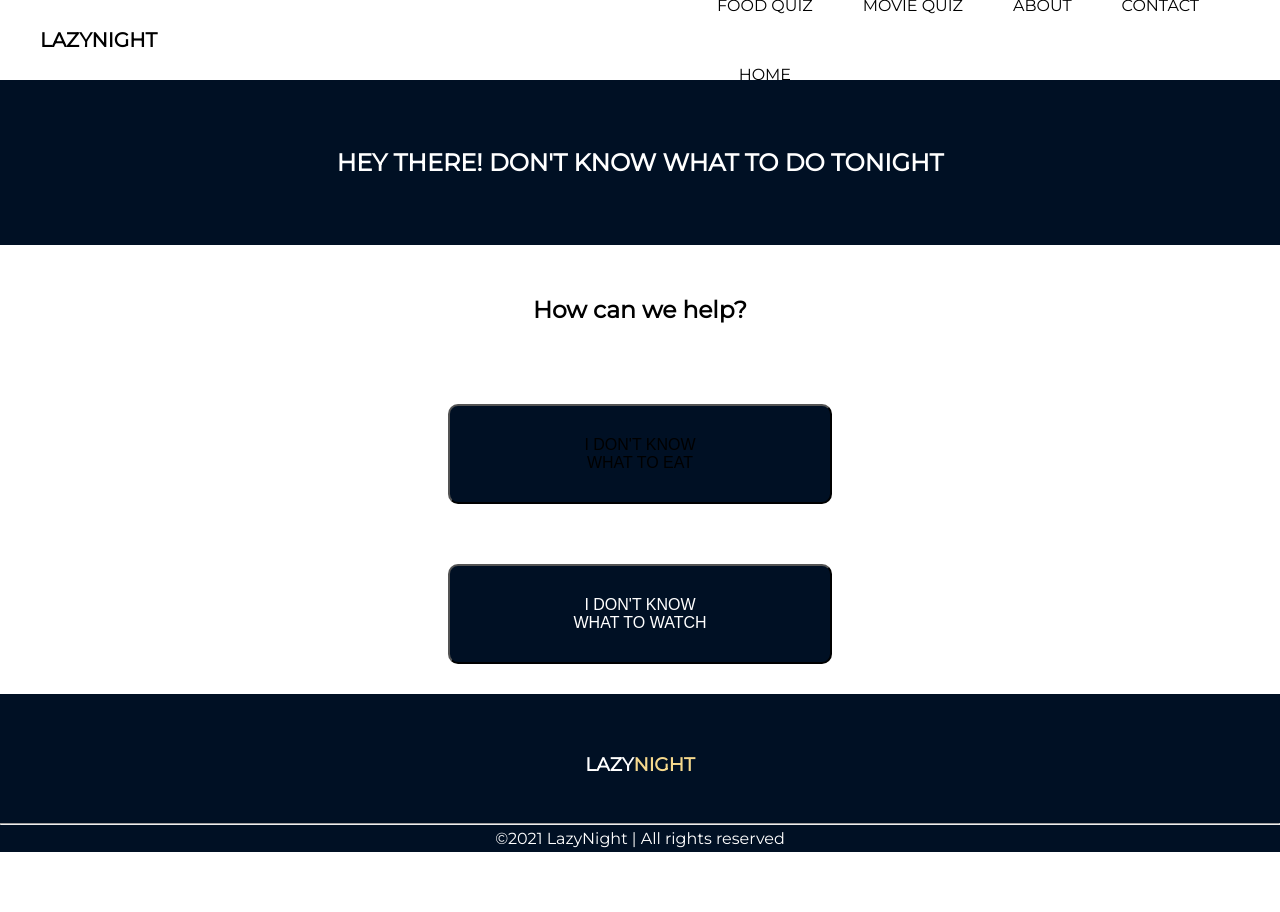
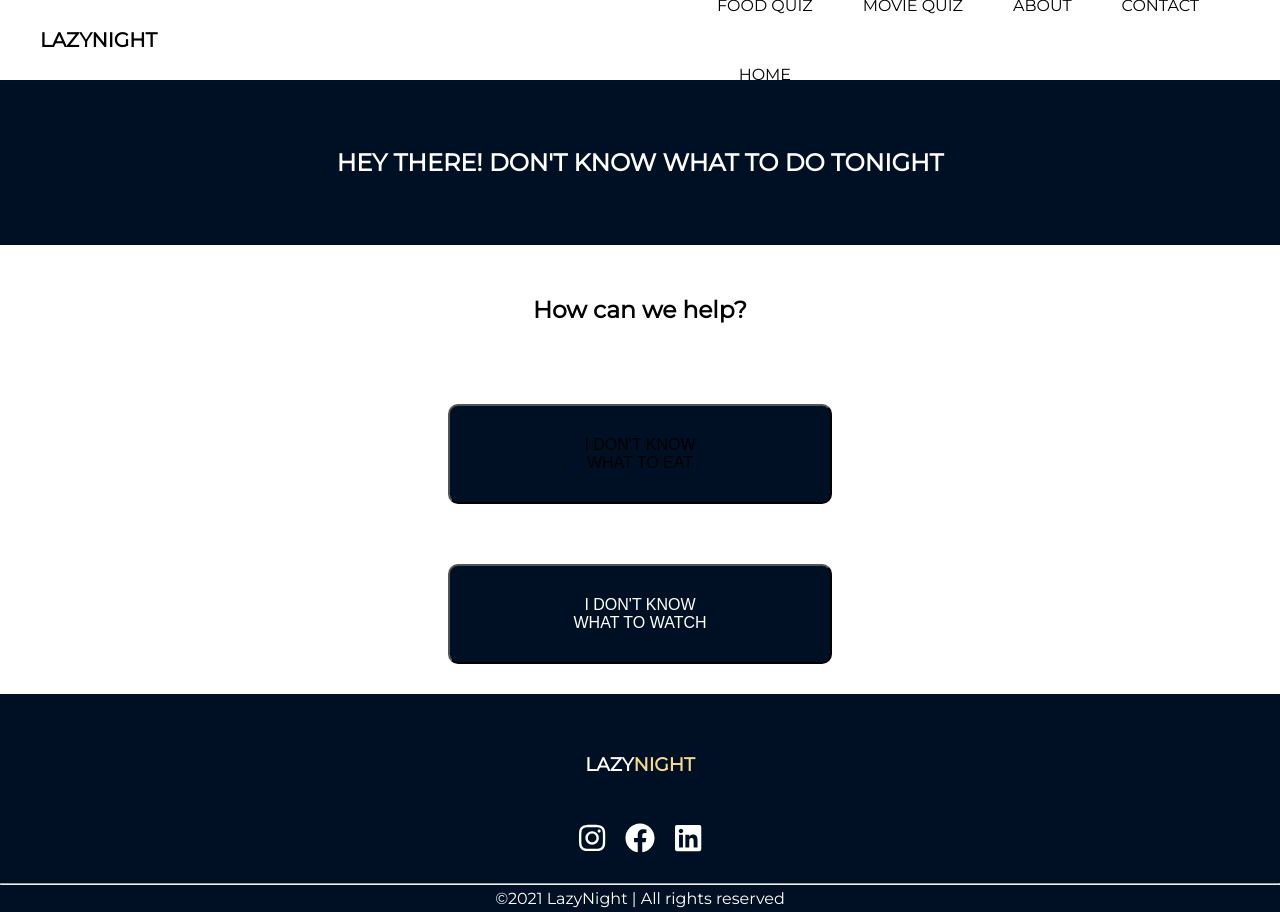
Before and after one commit to PamelaFeijo/lazynight, a React (Create React App) app: page / in a window 1280 px wide. Before the commit the page ends 852 px from the top, so only its background shows below. Built offline with nearby package versions, Linux system fonts and the light colour scheme.

Commit message:
add icons footer

```diff
--- a/src/components/Footer.css
+++ b/src/components/Footer.css
@@ -13,3 +13,14 @@
 .title-footer > span {
   color: #f6d98d;
 }
+
+.icons-footer {
+  margin: 0 10px 30px 10px;
+  font-size: 30px;
+  color: white;
+  margin-bottom: 30px;
+}
+
+p {
+  text-align: center;
+}
--- a/src/components/Footer.js
+++ b/src/components/Footer.js
@@ -1,9 +1,15 @@
 import "./Footer.css";
+import { FontAwesomeIcon } from "@fortawesome/react-fontawesome";
 
 const Footer = () => {
   return (
     <div className="main-footer">
-      <h3 className="title-footer">LAZY<span>NIGHT</span></h3>
+      <h3 className="title-footer">
+        LAZY<span>NIGHT</span>
+      </h3>
+      <FontAwesomeIcon icon={["fab", "instagram"]} className="icons-footer" />
+      <FontAwesomeIcon icon={["fab", "facebook"]} className="icons-footer" />
+      <FontAwesomeIcon icon={["fab", "linkedin"]} className="icons-footer" />
       <hr />
       <div>
         <p>&copy;{new Date().getFullYear()} LazyNight | All rights reserved</p>
```
